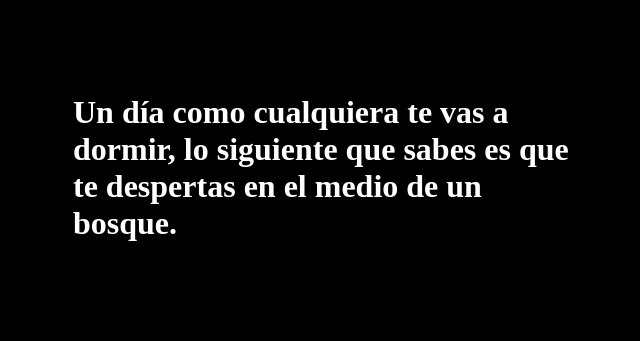
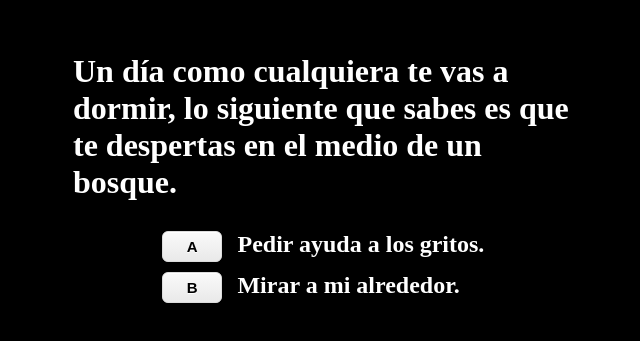
Before and after one commit to Gwean/TP_Integrador_FE3, a React (Create React App) app: page / in a window 1280 px wide. Shown: the part 217-558 px from the top of the page, without its empty margins (317-957 px from the left). Built offline with nearby package versions, Linux system fonts and the light colour scheme; a web font is replaced by a local one.

Commit message:
Opciones creadas

```diff
--- a/src/components/Historia.jsx
+++ b/src/components/Historia.jsx
@@ -1,5 +1,4 @@
 import React, { Component } from "react";
-
 
 export default class Historia extends Component {
 
--- a/src/components/Layout.jsx
+++ b/src/components/Layout.jsx
@@ -2,6 +2,7 @@ import React, { Component } from 'react'
 import data from './data.json'
 import '../index.css'
 import Historia from './Historia';
+import Opciones from './Opciones';
 
 export default class Layout extends Component {
   constructor() {
@@ -27,6 +28,9 @@ componentDidMount(){
         <Historia
           historia = {this.state.historia[this.state.contador].historia}
         />
+        <Opciones
+         opciones = {this.state.historia[this.state.contador].opciones}
+        />
 
       </div>
 
--- a/src/components/Opciones.jsx
+++ b/src/components/Opciones.jsx
@@ -1,9 +1,26 @@
 import React, { Component } from 'react';
 
-export default class componentName extends Component {
+export default class Opciones extends Component {
   render() {
     return (
-      <div> textInComponent </div>
+      <div className='opciones'>
+          <div className='opcion'>
+                <button id='A' className='botones'>
+                    A
+                </button>
+                <h2>
+                    {this.props.opciones.a}
+                </h2>
+          </div>
+          <div className='opcion'>
+                <button id='B' className='botones'>
+                    B
+                </button>
+                <h2 >
+                    {this.props.opciones.b}
+                </h2>
+          </div>
+           </div>
     );
   }
 }
```
